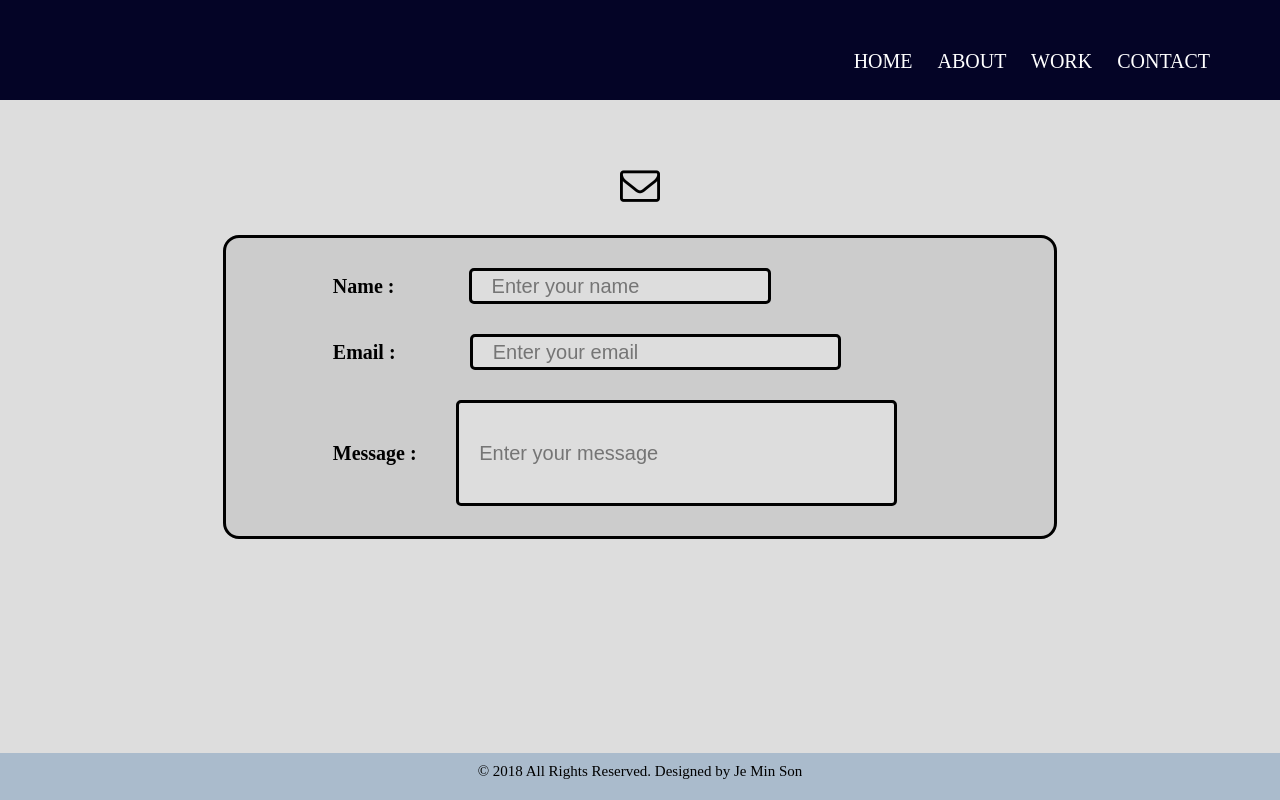
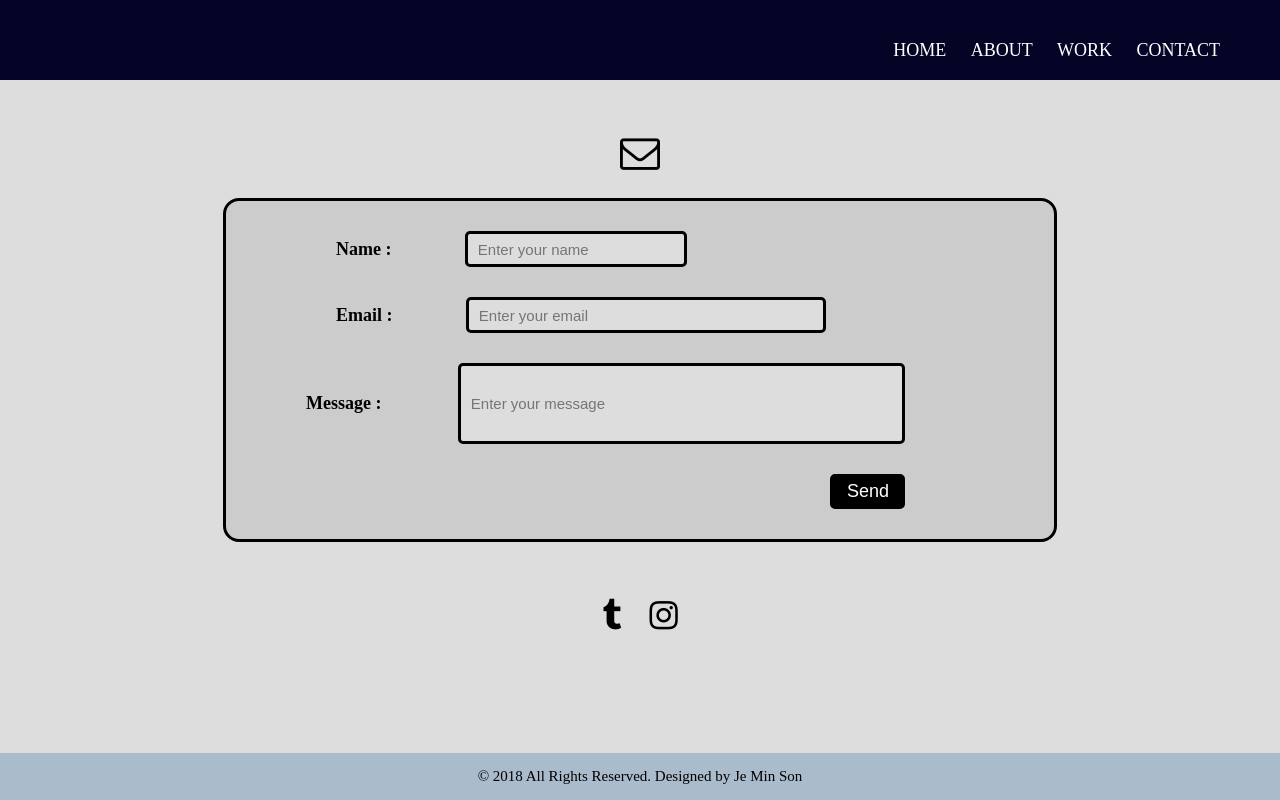
Before and after one commit to heeminson/heeminson.github.io, a plain HTML site: page templates/contact.html in a window 1280 px wide. Drawn offline with Linux system fonts and the light colour scheme.

Commit message:
font size fixed

```diff
--- a/static/css/about_style.css
+++ b/static/css/about_style.css
@@ -10,7 +10,7 @@
 
 #header {
   width: 100%;
-  height: 100px;
+  height: 80px;
   position: fixed;
   background-color: #040426;
   text-align: right;
@@ -18,8 +18,8 @@
 }
 
 #header ul {
-  padding-top: 50px;
-  padding-right: 50px; /* 글자 오른쪽에서 띄우기 */
+  padding-top: 40px;
+  padding-right: 40px; /* 글자 오른쪽에서 띄우기 */
   display: inline-block;
 }
 
@@ -30,7 +30,7 @@
 #header li a {
   text-decoration: none;
   padding-right: 20px;		/* 글자 간 간격 */
-  font-size: 20px;
+  font-size: 18px;
   color: #FFFFFF;
 }
 
@@ -65,9 +65,6 @@
   -moz-box-align:center;
   -ms-box-pack:center;
   -ms-box-align:center;
-
-  margin-top: 100px;
-  margin-bottom: 49px;
 }
 
 #content_left {
@@ -80,16 +77,17 @@
 
 #content_name {
   position:absolute;
-  width: 80%;
+  width: 70%;
   height: 50%;
-  left: 10%;
+  top: 120px;
+  left: 15%;
+  /*background-color: #B6DFF4;*/
 }
 
 #name {
   position:absolute;
   width: 100%;
-  height: 50%;
-  /*background-color: #B6DFF4;*/
+  /*background-color: #00008C;*/
 }
 
 #name .ko_name {
@@ -113,14 +111,16 @@
   margin-top: 140px;
   padding-top: 15px;
   line-height: 150%;
+  font-size: 15px;
   /*background-color: #B0B0BD;	*/
 }
 
 #artist_note {
   position:absolute;
-  width: 80%;
-  top: 50%;
-  left: 10%;
+  width: 70%;
+  left: 15%;
+  top: 370px;
+  /*background-color: #B0B0BD; */
 }
 
 #artist {
@@ -138,6 +138,7 @@
   width: 100%;
   margin-top: 50px;
   line-height: 150%;
+  font-size: 15px;
 }
 
 
@@ -146,6 +147,7 @@
   width: 40%;
   height: 100%;
   right: 0;
+  font-size: 15px;
   background-color: #DDD;
 }
 
@@ -153,6 +155,7 @@
   position:absolute;
   width: 100%;
   margin-left: 15%;
+  top: 110px;
   height: 50%;
 }
 
@@ -168,35 +171,40 @@
   width: 100%;
   margin-top: 140px;
   padding-top: 15px;
-  line-height: 150%;
+  margin-left: 10px;
+  line-height: 130%;
 }
 
 #education {
   position:absolute;
   width: 100%;
-  margin-top: 250px;
-  line-height: 150%;
+  margin-top: 230px;
+  line-height: 130%;
+  margin-left: 10px;
 }
 
 #exhibihion {
   position:absolute;
   width: 100%;
-  margin-top: 340px;
-  line-height: 150%;
+  margin-top: 300px;
+  line-height: 130%;
+  margin-left: 10px;
 }
 
 #prize {
   position:absolute;
   width: 100%;
-  margin-top: 405px;
-  line-height: 150%;
+  margin-top: 350px;
+  line-height: 130%;
+  margin-left: 10px;
 }
 
 #artfair {
   position:absolute;
   width: 100%;
-  margin-top: 470px;
-  line-height: 150%;
+  margin-top: 400px;
+  line-height: 130%;
+  margin-left: 10px;
 }
 
 
@@ -208,8 +216,8 @@
   left: 0px;  /* 왼쪽 공백 메우기 */
   bottom: 0px;
   text-align: center;
-  padding-top: 10px;
-  padding-bottom: 20px;
+  padding-top: 15px;
+  padding-bottom: 15px;
   font-size: 15px;
   z-index: 1;
 }
--- a/static/css/contact_style.css
+++ b/static/css/contact_style.css
@@ -10,7 +10,7 @@
 
 #header {
   width: 100%;
-  height: 100px;
+  height: 80px;
   position: fixed;
   background-color: #040426;
   text-align: right;
@@ -18,8 +18,8 @@
 }
 
 #header ul {
-  padding-top: 50px;
-  padding-right: 50px; /* 글자 오른쪽에서 띄우기 */
+  padding-top: 40px;
+  padding-right: 40px; /* 글자 오른쪽에서 띄우기 */
   display: inline-block;
 }
 
@@ -29,8 +29,8 @@
 
 #header li a {
   text-decoration: none;
-  padding-right: 20px;		/* 글자 간 간격 */
-  font-size: 20px;
+  padding-right: 20px;    /* 글자 간 간격 */
+  font-size: 18px;
   color: #FFFFFF;
 }
 
@@ -75,14 +75,14 @@
   width: 100%;
   left: 0;
   text-align: center;
-  top: 10%;
+  top: 5%;
  }
 
 #content form {
   margin: 0 auto;
   width: 60%;
   padding: 30px;
-  margin-top: 30px;
+  margin-top: 2%;
   text-align: left;
   border: 3px solid #000000;
   background-color: #CCC;
@@ -90,17 +90,17 @@
 }
 
 #contact_name {
-  font-size: 20px;
-  margin-left: 10%;
+  font-size: 18px;
+  margin-left: 80px;
   font-weight: bold;
 }
 
 #contact_name input {
-  width: 40%;
+  width: 30%;
   height: 30px;
-  font-size: 20px;
+  font-size: 15px;
   margin-left: 10%;
-  padding-left: 20px;
+  padding-left: 10px;
   background-color: #DDD;
   border: 3px solid #000000;
   border-radius: 5px;
@@ -108,25 +108,25 @@
 
 #contact_info {
   padding-top: 30px;
-  font-size: 20px;
-  margin-left: 10%;
+  font-size: 18px;
+  margin-left: 80px;
   font-weight: bold;
 }
 
 #contact_info input {
   width: 50%;
   height: 30px;
-  font-size: 20px;
+  font-size: 15px;
   margin-left: 10%;
-  padding-left: 20px;
+  padding-left: 10px;
   background-color: #DDD;
   border: 3px solid #000000;
   border-radius: 5px;
 }
 
 #contact_msg {
-  font-size: 20px;
-  margin-left: 10%;
+  font-size: 18px;
+  margin-left: 50px;
   padding-top: 30px;
   font-weight: bold;
 }
@@ -134,13 +134,56 @@
 #contact_msg input {
   width: 60%;
   height: 30px;
-  font-size: 20px;
-  margin-left: 5%;
-  padding-left: 20px;
+  font-size: 15px;
+  margin-left: 10%;
+  padding-left: 10px;
   background-color: #DDD;
   border: 3px solid #000000;
   border-radius: 5px;
   height: 5em;
+}
+
+#send_button {
+  margin-top: 30px;
+  margin-left: 72%;
+}
+
+#send_button button {
+  width: 75px;
+  height: 35px;
+  font-size: 18px;
+  margin-left: 10%;
+  color: white;
+  background-color: black;
+  border: 3px solid #000000;
+  border-radius: 5px;
+}
+
+#send_button button:hover {
+  color: #BF320F;
+}
+
+#sns_icon {
+  font-size:33px;
+  margin-top: 380px;
+}
+
+#sns_icon a {
+  margin: 10px;
+}
+
+.fa {
+    text-decoration: none;
+}
+
+.fa-tumblr {
+  background: #DDD;
+  color: black;
+}
+
+.fa-instagram {
+  background: #DDD;
+  color: black;
 }
 
 
@@ -152,8 +195,8 @@
   left: 0px;  /* 왼쪽 공백 메우기 */
   bottom: 0px;
   text-align: center;
-  padding-top: 10px;
-  padding-bottom: 20px;
+  padding-top: 15px;
+  padding-bottom: 15px;
   font-size: 15px;
   z-index: 1;
 }
--- /dev/null
+++ b/static/css/work_style.css
@@ -0,0 +1,65 @@
+* {
+  margin: 0px;
+  padding: 0px;
+}
+
+#frame {
+  width: 100%;
+  height: 100%;
+}
+
+#header {
+  width: 100%;
+  height: 80px;
+  position: fixed;
+  background-color: #040426;
+  text-align: right;
+  z-index: 1;
+}
+
+#header ul {
+  padding-top: 40px;
+  padding-right: 40px; /* 글자 오른쪽에서 띄우기 */
+  display: inline-block;
+}
+
+#header li {
+  display: inline;
+}
+
+#header li a {
+  text-decoration: none;
+  padding-right: 20px;		/* 글자 간 간격 */
+  font-size: 18px;
+  color: #FFFFFF;
+}
+
+#header li a:hover {
+  color: #BF320F;
+}
+
+#container {
+  position:absolute;
+  width: 100%;
+  height: 100%;
+  background-color: #DDD;
+}
+
+
+
+
+
+
+
+#footer {
+  position: fixed;
+  width: 100%;
+  background-color: #ABC;
+  left: 0px;  /* 왼쪽 공백 메우기 */
+  bottom: 0px;
+  text-align: center;
+  padding-top: 15px;
+  padding-bottom: 15px;
+  font-size: 15px;
+  z-index: 1;
+}
--- a/templates/contact.html
+++ b/templates/contact.html
@@ -43,12 +43,15 @@
 		  	  <label for="msg">Message : </label>
 		  	  <input type="text" name="messgae" placeholder="Enter your message"></textarea>
 		  	</div>
-
-
-
+		  	<div id="send_button">
+		  	  <button type="submit"> Send </button>
+		  	</div>
 		  </form>
   	  	</div>
-
+  	  	<div id="sns_icon">
+  	      <a href="#" class="fa fa-tumblr"></a>
+		  <a href="#" class="fa fa-instagram"></a>
+  	  	</div>
 
 
   	  </div>
```
Also changed, not shown: static/css/index_style.css (+6 -6 lines), templates/about.html (+0 -2 lines), templates/work.html (+5 -1 lines), 2 other files.
